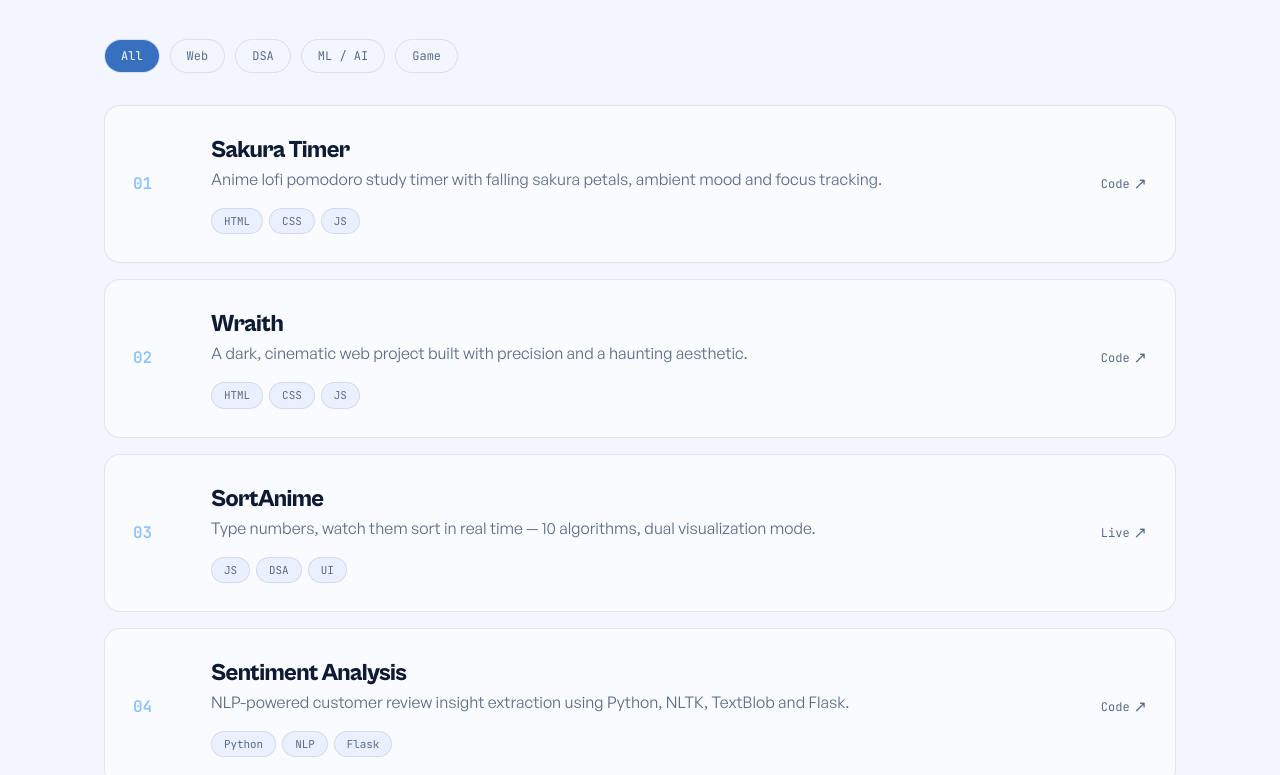
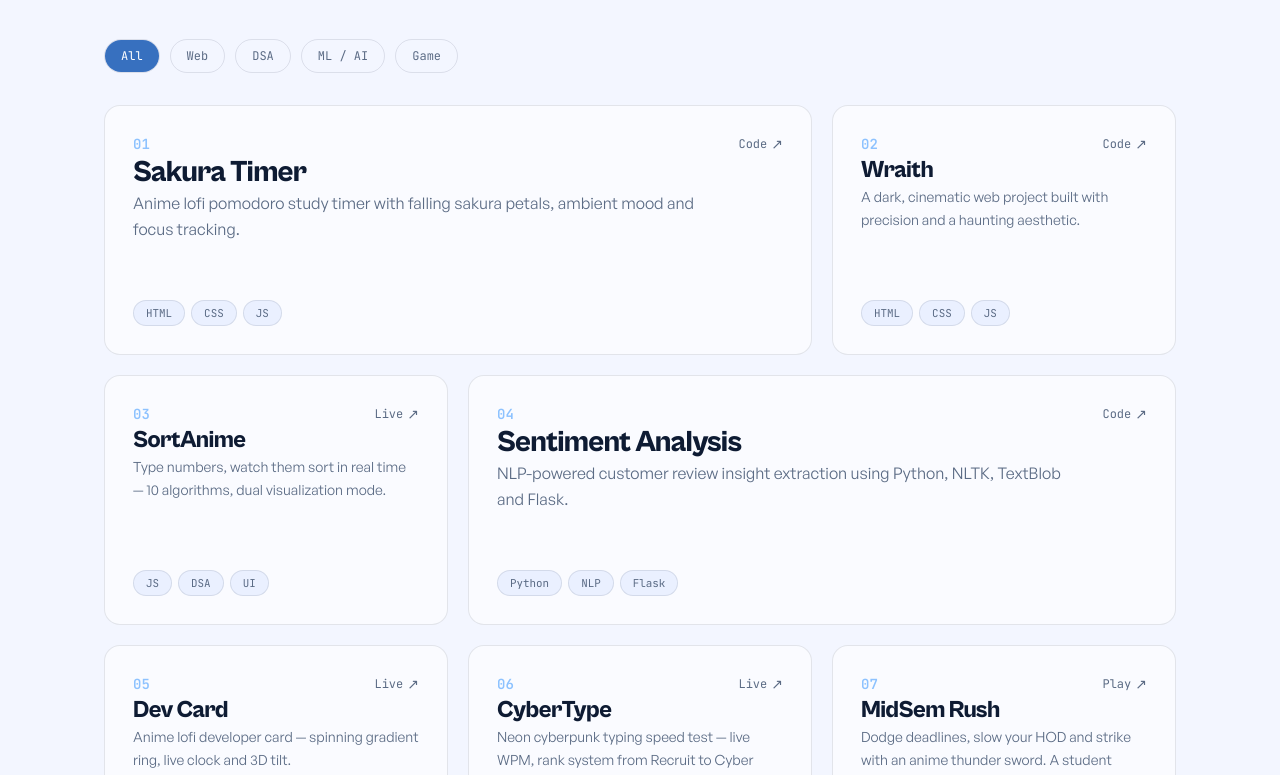
Before and after one commit to QuantumSenpai/portfolio, a Next.js app: page / in a window 1280 px wide. Shown: the part 1145-1920 px from the top of the page. Built offline with nearby package versions, Linux system fonts and the light colour scheme.

Commit message:
Portfolio updates

```diff
--- a/components/contact.tsx
+++ b/components/contact.tsx
@@ -19,22 +19,54 @@ const services = [
 
 export function Contact() {
   const [status, setStatus] = useState<Status>("idle");
+  const [errorMessage, setErrorMessage] = useState<string>("");
 
   async function handleSubmit(e: FormEvent<HTMLFormElement>) {
     e.preventDefault();
     const form = e.currentTarget;
     setStatus("loading");
+    setErrorMessage("");
+
+    const formData = new FormData(form);
+    const payload = {
+      name: formData.get("name"),
+      email: formData.get("email"),
+      service: formData.get("service"),
+      message: formData.get("message"),
+    };
 
     try {
-      const res = await fetch(form.action, {
+      const res = await fetch("https://formspree.io/f/xreydgqn", {
         method: "POST",
-        body: new FormData(form),
-        headers: { Accept: "application/json" },
+        headers: {
+          "Content-Type": "application/json",
+          Accept: "application/json",
+        },
+        body: JSON.stringify(payload),
       });
-      if (!res.ok) throw new Error("Submission failed");
-      setStatus("success");
-      form.reset();
-    } catch {
+
+      if (res.ok) {
+        setStatus("success");
+        setErrorMessage("");
+        form.reset();
+      } else {
+        const data = await res.json().catch(() => null);
+        console.error("Formspree submission error response:", data);
+        let msg = "Something went wrong — email itxkisu@gmail.com directly.";
+        if (data && Array.isArray(data.errors) && data.errors.length > 0) {
+          msg = data.errors
+            .map((err: { message?: string; field?: string }) => err.message || err.field)
+            .filter(Boolean)
+            .join(", ") || msg;
+        } else if (data?.error) {
+          msg = data.error;
+        }
+        setErrorMessage(msg);
+        setStatus("error");
+      }
+    } catch (err) {
+      console.error("Formspree submission error:", err);
+      setErrorMessage("Network error — please email itxkisu@gmail.com directly.");
       setStatus("error");
     }
   }
@@ -57,7 +89,7 @@ export function Contact() {
 
       <Reveal delay={0.15} className="mt-12 max-w-xl">
         <form
-          action="https://formspree.io/f/YOUR_FORM_ID"
+          action="https://formspree.io/f/xreydgqn"
           method="POST"
           onSubmit={handleSubmit}
           className="grid gap-5"
@@ -110,7 +142,7 @@ export function Contact() {
                 exit={{ opacity: 0 }}
                 className="font-mono text-sm text-red-500"
               >
-                Something went wrong — email itxkisu@gmail.com directly.
+                {errorMessage || "Something went wrong — email itxkisu@gmail.com directly."}
               </motion.p>
             )}
           </AnimatePresence>
--- a/components/work.tsx
+++ b/components/work.tsx
@@ -47,7 +47,7 @@ export function Work() {
           </div>
         </Reveal>
 
-        <div className="mt-8 space-y-4">
+        <div className="mt-8 grid grid-cols-1 gap-4 md:grid-cols-2 lg:grid-cols-3 sm:gap-5">
           <AnimatePresence mode="popLayout" initial={false}>
             {visible.map((project) => (
               <ProjectCard key={project.title} project={project} />
@@ -86,7 +86,12 @@ function ProjectCard({ project }: { project: Project }) {
       }}
       onMouseMove={handleMouseMove}
       onMouseLeave={handleMouseLeave}
-      className="group relative block overflow-hidden rounded-2xl border border-line bg-surface/60 p-6 sm:p-7 transition-colors duration-300 hover:border-line-strong hover:bg-surface hover:shadow-md"
+      className={cn(
+        "group relative flex flex-col justify-between overflow-hidden rounded-2xl border border-line bg-surface/60 p-6 sm:p-7 transition-colors duration-300 hover:border-line-strong hover:bg-surface hover:shadow-md",
+        project.featured
+          ? "md:col-span-2 lg:col-span-2 min-h-[250px]"
+          : "col-span-1 min-h-[230px]"
+      )}
     >
       {coords && (
         <div
@@ -100,22 +105,37 @@ function ProjectCard({ project }: { project: Project }) {
         />
       )}
 
-      <div className="relative grid grid-cols-[36px_1fr] items-start gap-4 sm:grid-cols-[54px_1fr_auto] sm:items-center sm:gap-6">
-        <span className="font-mono text-sm font-semibold text-accent-soft sm:text-base">
+      <div className="relative z-10 flex flex-col justify-between h-full">
+        <div>
+          <div className="flex items-center justify-between gap-4">
+            <span className="font-mono text-xs font-semibold text-accent-soft sm:text-sm">
               {project.index}
             </span>
+            <span className="inline-flex items-center gap-1 font-mono text-xs text-ink-dim transition-all group-hover:translate-x-1 group-hover:text-accent">
+              {project.linkLabel} <span className="text-sm leading-none">↗</span>
+            </span>
+          </div>
 
-        <div>
-          <div className="flex items-center gap-3">
-            <h3 className="font-display text-xl font-bold tracking-tight text-ink transition-colors group-hover:text-accent sm:text-2xl">
+          <h3
+            className={cn(
+              "mt-3 font-display font-bold tracking-tight text-ink transition-colors group-hover:text-accent",
+              project.featured ? "text-2xl sm:text-3xl" : "text-xl sm:text-2xl"
+            )}
+          >
             {project.title}
           </h3>
-          </div>
-          <p className="mt-2 max-w-2xl text-sm leading-relaxed text-ink-dim sm:text-base">
+
+          <p
+            className={cn(
+              "mt-2 text-sm leading-relaxed text-ink-dim",
+              project.featured ? "max-w-xl sm:text-base" : "max-w-md"
+            )}
+          >
             {project.description}
           </p>
+        </div>
 
-          <div className="mt-4 flex flex-wrap gap-1.5">
+        <div className="mt-6 flex flex-wrap gap-1.5 pt-2">
           {project.tags.map((tag) => (
             <span
               key={tag}
@@ -126,11 +146,6 @@ function ProjectCard({ project }: { project: Project }) {
           ))}
         </div>
       </div>
-
-        <span className="col-span-2 mt-2 inline-flex w-fit items-center gap-1 font-mono text-xs text-ink-dim transition-all group-hover:translate-x-1 group-hover:text-accent sm:col-span-1 sm:mt-0 sm:justify-self-end">
-          {project.linkLabel} <span className="text-base leading-none">↗</span>
-        </span>
-      </div>
     </motion.a>
   );
 }
--- a/lib/data.ts
+++ b/lib/data.ts
@@ -15,6 +15,7 @@ export interface Project {
   category: ProjectCategory;
   href: string;
   linkLabel: "Code" | "Live" | "Play";
+  featured?: boolean;
 }
 
 export const projects: Project[] = [
@@ -27,6 +28,7 @@ export const projects: Project[] = [
     category: "web",
     href: "https://github.com/QuantumSenpai/sakura-timer",
     linkLabel: "Code",
+    featured: true,
   },
   {
     index: "02",
@@ -57,6 +59,7 @@ export const projects: Project[] = [
     category: "ml",
     href: "https://github.com/QuantumSenpai/Sentiment-Analysis-Mini-Project",
     linkLabel: "Code",
+    featured: true,
   },
   {
     index: "05",
```
Lines whose indentation alone changed are shown as unchanged.
